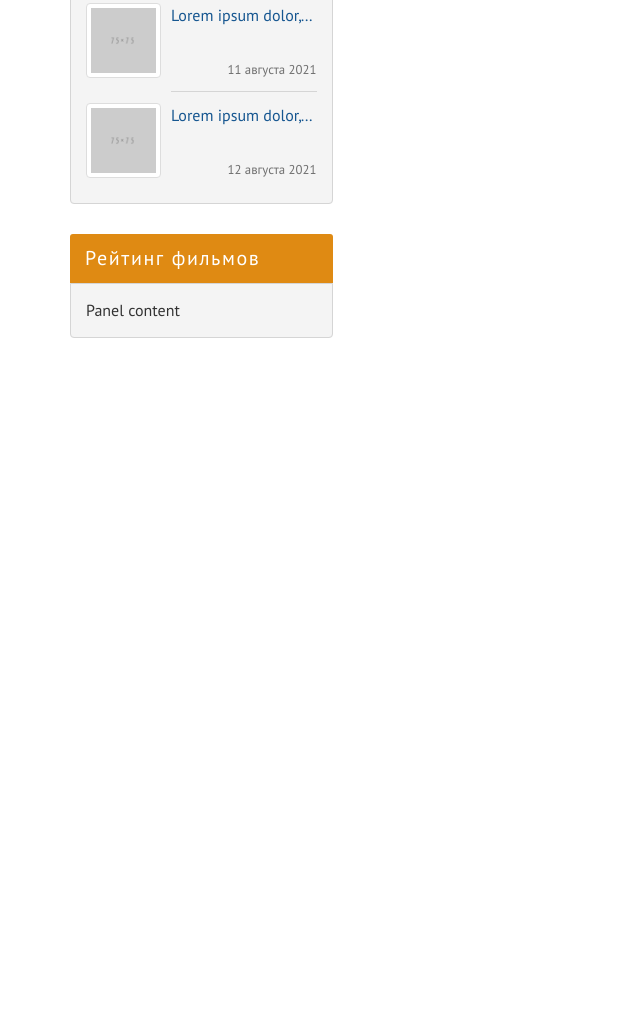
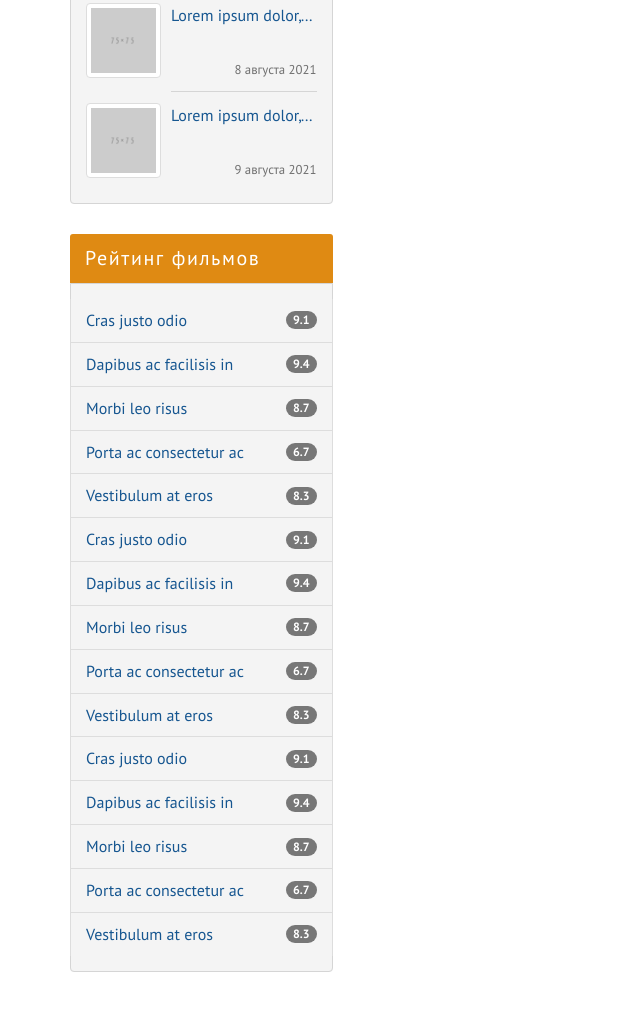
Before and after one commit to fr0stly/Bootstrap-project---kinozal, a website: page index.html in a window 1280 px wide. Shown: the part 1624-2635 px from the top of the page, without its empty margins (0-640 px from the left). Before the commit the page ends 2042 px from the top, so only its background shows below. Drawn offline with Linux system fonts and the light colour scheme.

Commit message:
top films sidebar

```diff
--- a/assets/scss/_sidebar.scss
+++ b/assets/scss/_sidebar.scss
@@ -92,3 +92,46 @@ $image-size-with-padding: $image-size + $gap-md;
     color: $color-gray-dark;
   }
 }
+
+.top-films {
+  &__body {
+    padding-left: 0;
+    padding-right: 0;
+  }
+  &__list {
+    margin-bottom: 0;
+  }
+  &__item {
+    margin-left: -1px;
+    margin-right: -1px;
+    padding-right: 55px;
+
+    background-color: transparent;
+    color: $color-primary !important;
+
+    &:first-child {
+      border-radius: 0;
+      border-top: none;
+    }
+    &:last-child {
+      border-radius: 0;
+      border-bottom: none;
+    }
+    &:hover,
+    &:focus {
+      background-color: $color-accent !important;
+      color: $color-white !important;
+      border-color: $color-accent;
+
+      .badge {
+        background-color: $color-dark;
+      }
+    }
+  }
+  &__badge {
+    position: absolute;
+    top: 50%;
+    transform: translateY(-50%);
+    right: $gap;
+  }
+}
--- a/index.html
+++ b/index.html
@@ -217,7 +217,33 @@
                                                       consectetur adipisicing elit. Voluptatum quos repellat ut sit
                                                       magnam facilis atque, ad labore placeat accusamus?</a>
                                           </div>
+                                          <div class="site-news-item__date">6 августа 2021</div>
+                                    </div>
+
+                                    <div class="site-news-item">
+                                          <div class="site-news-item__thumbnail thumbnail">
+                                                <img class="site-news-item__image" src="assets/img/75x75.png"
+                                                      alt="image">
+                                          </div>
+                                          <div class="site-news-item__title">
+                                                <a class="site-news-item__link" href="#">Lorem ipsum dolor, sit amet
+                                                      consectetur adipisicing elit. Voluptatum quos repellat ut sit
+                                                      magnam facilis atque, ad labore placeat accusamus?</a>
+                                          </div>
                                           <div class="site-news-item__date">7 августа 2021</div>
+                                    </div>
+
+                                    <div class="site-news-item">
+                                          <div class="site-news-item__thumbnail thumbnail">
+                                                <img class="site-news-item__image" src="assets/img/75x75.png"
+                                                      alt="image">
+                                          </div>
+                                          <div class="site-news-item__title">
+                                                <a class="site-news-item__link" href="#">Lorem ipsum dolor, sit amet
+                                                      consectetur adipisicing elit. Voluptatum quos repellat ut sit
+                                                      magnam facilis atque, ad labore placeat accusamus?</a>
+                                          </div>
+                                          <div class="site-news-item__date">8 августа 2021</div>
                                     </div>
 
                                     <div class="site-news-item">
@@ -232,39 +258,76 @@
                                           </div>
                                           <div class="site-news-item__date">9 августа 2021</div>
                                     </div>
-
-                                    <div class="site-news-item">
-                                          <div class="site-news-item__thumbnail thumbnail">
-                                                <img class="site-news-item__image" src="assets/img/75x75.png"
-                                                      alt="image">
-                                          </div>
-                                          <div class="site-news-item__title">
-                                                <a class="site-news-item__link" href="#">Lorem ipsum dolor, sit amet
-                                                      consectetur adipisicing elit. Voluptatum quos repellat ut sit
-                                                      magnam facilis atque, ad labore placeat accusamus?</a>
-                                          </div>
-                                          <div class="site-news-item__date">11 августа 2021</div>
-                                    </div>
-
-                                    <div class="site-news-item">
-                                          <div class="site-news-item__thumbnail thumbnail">
-                                                <img class="site-news-item__image" src="assets/img/75x75.png"
-                                                      alt="image">
-                                          </div>
-                                          <div class="site-news-item__title">
-                                                <a class="site-news-item__link" href="#">Lorem ipsum dolor, sit amet
-                                                      consectetur adipisicing elit. Voluptatum quos repellat ut sit
-                                                      magnam facilis atque, ad labore placeat accusamus?</a>
-                                          </div>
-                                          <div class="site-news-item__date">12 августа 2021</div>
-                                    </div>
                               </div>
                         </div>
 
                         <div class="top-films panel panel-info">
                               <div class="panel-heading">Рейтинг фильмов</div>
-                              <div class="panel-body">
-                                    Panel content
+                              <div class="top-films__body panel-body">
+
+                                    <div class="top-films__list list-group">
+                                          <a class="top-films__item list-group-item" href="#">Cras justo odio
+
+                                                <span class="top-films__badge badge">9.1</span>
+                                          </a>
+                                          <a class="top-films__item list-group-item" href="#">Dapibus ac facilisis
+                                                in
+                                                <span class="top-films__badge badge">9.4</span>
+                                          </a>
+                                          <a class="top-films__item list-group-item" href="#">Morbi leo risus
+                                                <span class="top-films__badge badge">8.7</span>
+
+                                          </a>
+                                          <a class="top-films__item list-group-item" href="#">Porta ac consectetur
+                                                ac
+                                                <span class="top-films__badge badge">6.7</span>
+                                          </a>
+                                          <a class="top-films__item list-group-item" href="#">Vestibulum at eros
+
+                                                <span class="top-films__badge badge">8.3</span>
+                                          </a>
+                                          <a class="top-films__item list-group-item" href="#">Cras justo odio
+
+                                                <span class="top-films__badge badge">9.1</span>
+                                          </a>
+                                          <a class="top-films__item list-group-item" href="#">Dapibus ac facilisis
+                                                in
+                                                <span class="top-films__badge badge">9.4</span>
+                                          </a>
+                                          <a class="top-films__item list-group-item" href="#">Morbi leo risus
+                                                <span class="top-films__badge badge">8.7</span>
+
+                                          </a>
+                                          <a class="top-films__item list-group-item" href="#">Porta ac consectetur
+                                                ac
+                                                <span class="top-films__badge badge">6.7</span>
+                                          </a>
+                                          <a class="top-films__item list-group-item" href="#">Vestibulum at eros
+
+                                                <span class="top-films__badge badge">8.3</span>
+                                          </a>
+                                          <a class="top-films__item list-group-item" href="#">Cras justo odio
+
+                                                <span class="top-films__badge badge">9.1</span>
+                                          </a>
+                                          <a class="top-films__item list-group-item" href="#">Dapibus ac facilisis
+                                                in
+                                                <span class="top-films__badge badge">9.4</span>
+                                          </a>
+                                          <a class="top-films__item list-group-item" href="#">Morbi leo risus
+                                                <span class="top-films__badge badge">8.7</span>
+
+                                          </a>
+                                          <a class="top-films__item list-group-item" href="#">Porta ac consectetur
+                                                ac
+                                                <span class="top-films__badge badge">6.7</span>
+                                          </a>
+                                          <a class="top-films__item list-group-item" href="#">Vestibulum at eros
+
+                                                <span class="top-films__badge badge">8.3</span>
+                                          </a>
+                                    </div>
+
                               </div>
                         </div>
 
```
Also changed, not shown: assets/css/style.css.
